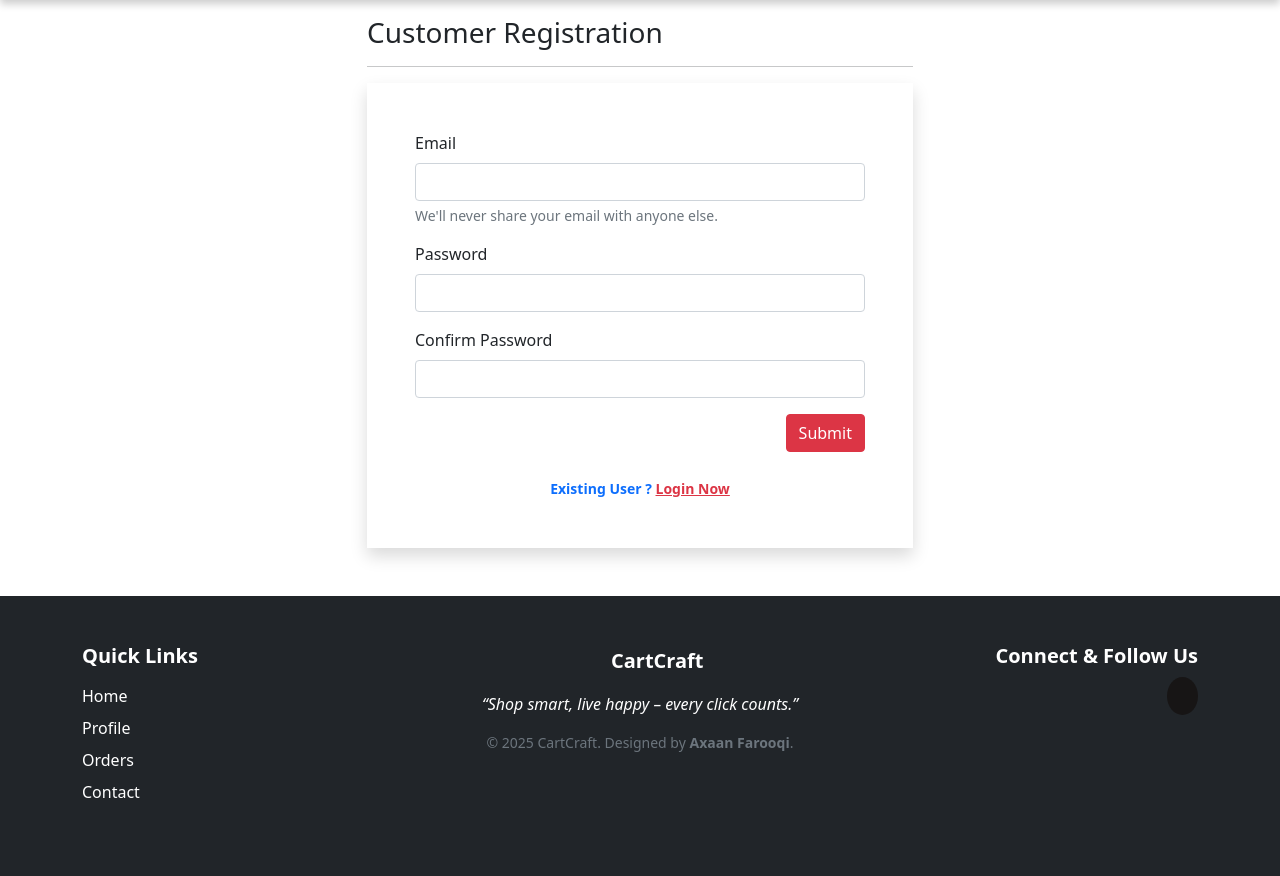
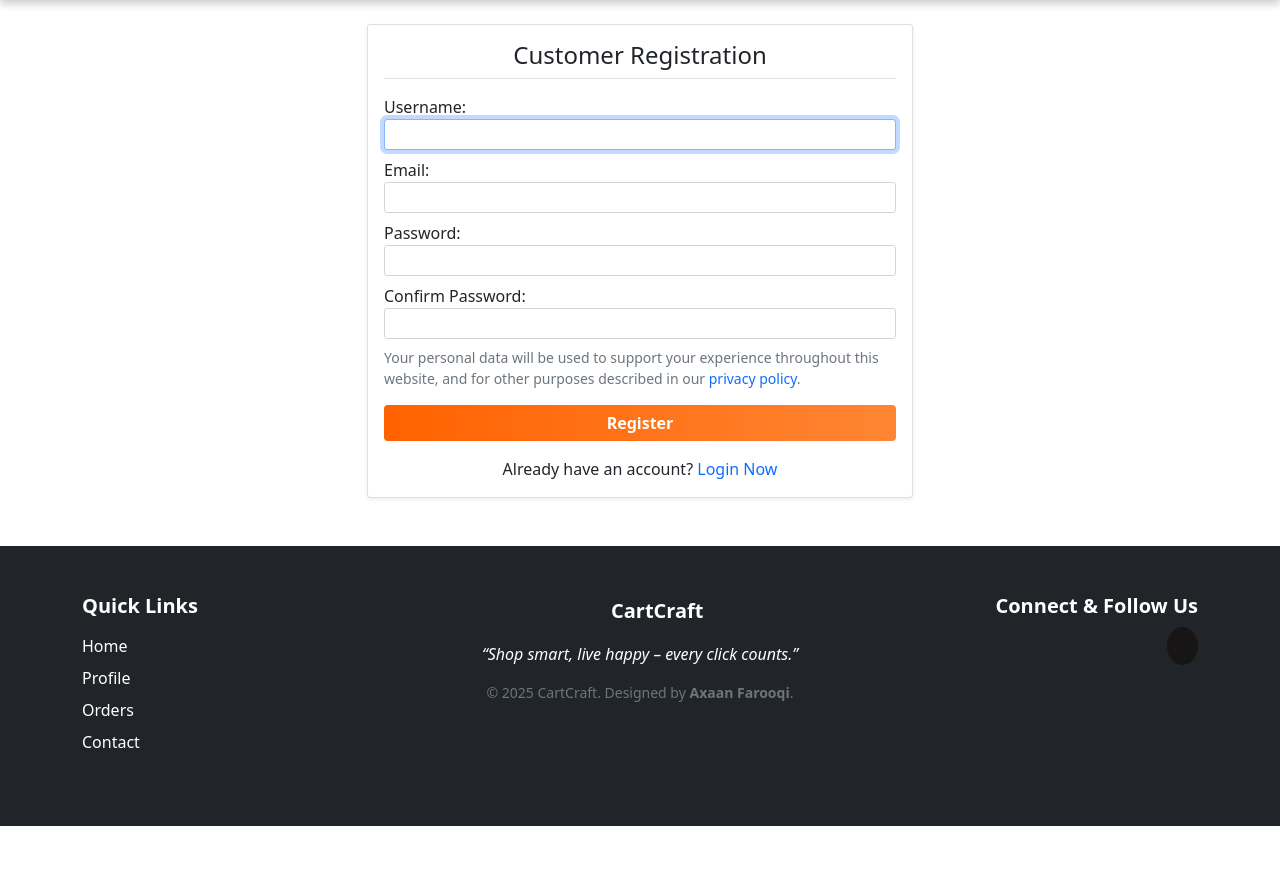
Before and after one commit to azaan03/Cart-Craft, a Django app: page /registration/ in a window 1280 px wide. Shown: the part 93-969 px from the top of the page. After the commit the page ends 919 px from the top, so only its background shows below. Run offline with Django 5.2, Linux system fonts and the light colour scheme; some libraries are stand-ins or nearby versions; some web fonts are replaced.

Commit message:
add User Creation Form

```diff
--- a/Cartcraft/app/forms.py
+++ b/Cartcraft/app/forms.py
@@ -1 +1,25 @@
-from django import froms
+from django.contrib.auth.forms import UserCreationForm
+from django.contrib.auth.models import User
+from django import forms
+
+class CustomerRegistrationForm(UserCreationForm):
+    password1 = forms.CharField(
+        label='Password',
+        widget=forms.PasswordInput(attrs={'class': 'form-control form-control-sm'})
+    )
+    password2 = forms.CharField(
+        label='Confirm Password',
+        widget=forms.PasswordInput(attrs={'class': 'form-control form-control-sm'})
+    )
+    email = forms.EmailField(
+        label='Email',
+        required=True,
+        widget=forms.EmailInput(attrs={'class': 'form-control form-control-sm'})
+    )
+
+    class Meta:
+        model = User
+        fields = ['username', 'email', 'password1', 'password2']
+        widgets = {
+            'username': forms.TextInput(attrs={'class': 'form-control form-control-sm'}),
+        }
--- a/Cartcraft/app/templates/app/customerregistration.html
+++ b/Cartcraft/app/templates/app/customerregistration.html
@@ -1,40 +1,59 @@
 {% extends 'app/base.html' %}
 {% load static %}
 {% block title %}Customer Registration{% endblock title %}
+
 {% block main-content %}
 <div class="container">
- <div class="row my-3">
-  <div class="col-sm-6 offset-sm-3">
-   <h3>Customer Registration</h3>
-   <hr>
+  <div class="row my-4">
+    <div class="col-sm-6 offset-sm-3">
+      <div class="card shadow-sm">
+        <div class="card-body px-3 py-3">
+          <h4 class="text-center mb-3 pb-2 border-bottom">Customer Registration</h4>
 
-   <form action="" method="post" novalidate class="shadow p-5">
-    <div class="mb-3">
-     <label for="inputEmail4" class="form-label">Email</label>
-     <input type="email" class="form-control" id="inputEmail4">
-     <div id="emailHelp" class="form-text">We'll never share your email with anyone else.</div>
+          <!-- Django messages -->
+          {% if messages %}
+            {% for message in messages %}
+              {% if 'success' in message.tags %}
+                <p class="text-success fw-semibold small">{{ message }}</p>
+              {% else %}
+                <p class="text-danger fw-semibold small">{{ message }}</p>
+              {% endif %}
+            {% endfor %}
+          {% endif %}
+
+          <form action="" method="post" novalidate>
+            {% csrf_token %}
+            {% for field in form %}
+              <div class="mb-2">
+                {{ field.label_tag }}
+                {{ field }}
+                <script>
+                  document.getElementsByName('{{ field.name }}')[0]?.classList.add('form-control', 'form-control-sm');
+                </script>
+                {% if field.errors %}
+                  <div class="text-danger small">{{ field.errors|striptags }}</div>
+                {% endif %}
+              </div>
+            {% endfor %}
+
+            <p class="small text-muted mt-2 mb-3">
+              Your personal data will be used to support your experience throughout this website, and for other purposes described in our <a href="#" class="text-decoration-none">privacy policy</a>.
+            </p>
+
+            <div class="d-grid">
+              <button type="submit" class="btn text-white fw-bold" style="background: linear-gradient(90deg, #ff6200, #ff8533); border: none;">
+                Register
+              </button>
+            </div>
+          </form>
+
+          <p class="mt-3 text-center mb-0">
+            Already have an account?
+            <a href="{% url 'login' %}" class="text-decoration-none fw-semibold">Login Now</a>
+          </p>
+        </div>
+      </div>
     </div>
-    <div class="mb-3">
-     <label for="inputPassword1" class="form-label">Password</label>
-     <input type="password" class="form-control" id="inputPassword1">
-    </div>
-    <div class="mb-3">
-     <label for="inputPassword2" class="form-label">Confirm Password</label>
-     <input type="password" class="form-control" id="inputPassword2">
-    </div>
-    <div class="text-end">
-     <button type="button" class="btn btn-danger">Submit</button>
-    </div>
-    <br>
-    <div class="text-center text-primary fw-bold"><small>Existing User ? <a href="{% url 'login' %}"
-       class="text-danger">Login Now</a> </small></div>
-    {% if form.non_field_errors %}
-    {% for error in form.non_field_errors %}
-    <p class="alert alert-danger my-3">{{error}}</p>
-    {% endfor %}
-    {% endif %}
-   </form>
   </div>
- </div>
 </div>
 {% endblock main-content %}
--- a/Cartcraft/app/urls.py
+++ b/Cartcraft/app/urls.py
@@ -16,6 +16,6 @@ urlpatterns = [
     path('laptop/', views.laptop, name='laptop'),
     path('laptop/<str:data>/', views.laptop, name='laptopdata'),
     path('login/', views.login, name='login'),
-    path('registration/', views.customerregistration, name='customerregistration'),
+    path('registration/', views.CustomerRegistrationView.as_view(), name='customerregistration'),
     path('checkout/', views.checkout, name='checkout'),
 ] + static(settings.MEDIA_URL,document_root=settings.MEDIA_ROOT)
--- a/Cartcraft/app/views.py
+++ b/Cartcraft/app/views.py
@@ -1,8 +1,10 @@
 from django.shortcuts import render
 from django.views import View
 from .models import Costumer,Product,Order,Cart
+from .forms import CustomerRegistrationForm
+from django.contrib import messages
 
-
+#Product
 class ProductView(View):
     def get(self, request):
         mobiles = Product.objects.filter(category='M')
@@ -13,6 +15,7 @@ class ProductView(View):
         }
         return render(request, 'app/home.html', context)
 
+#Product
 class Product_detail(View):
     def get(self,request,pk):
         product=Product.objects.get(pk=pk)
@@ -65,8 +68,25 @@ def laptop(request, data=None):
 def login(request):
  return render(request, 'app/login.html')
 
-def customerregistration(request):
- return render(request, 'app/customerregistration.html')
+#Costumer Registration
+class CustomerRegistrationView(View):
+    def get(self, request):
+        form = CustomerRegistrationForm()
+        return render(request, 'app/customerregistration.html', {'form': form})
+    def post(self, request):
+        form = CustomerRegistrationForm(request.POST)
+        if form.is_valid():
+            email = form.cleaned_data.get('email')
+            # Check if email already exists
+            if User.objects.filter(email=email).exists():
+                messages.error(request, 'Email already exists.')
+                return render(request, 'app/customerregistration.html', {'form': form})
+            form.save()
+            messages.success(request, 'Registration successful!')
+        return render(request, 'app/customerregistration.html', {'form': form})
+
+
+
 
 def checkout(request):
  return render(request, 'app/checkout.html')
```
Also changed, not shown: Cartcraft/app/templates/app/home.html (+9 -5 lines), Cartcraft/app/static/app/css/style.css (line endings or trailing spaces), Cartcraft/app/static/app/images/banner/b6.jpg (added), Cartcraft/db.sqlite3.
